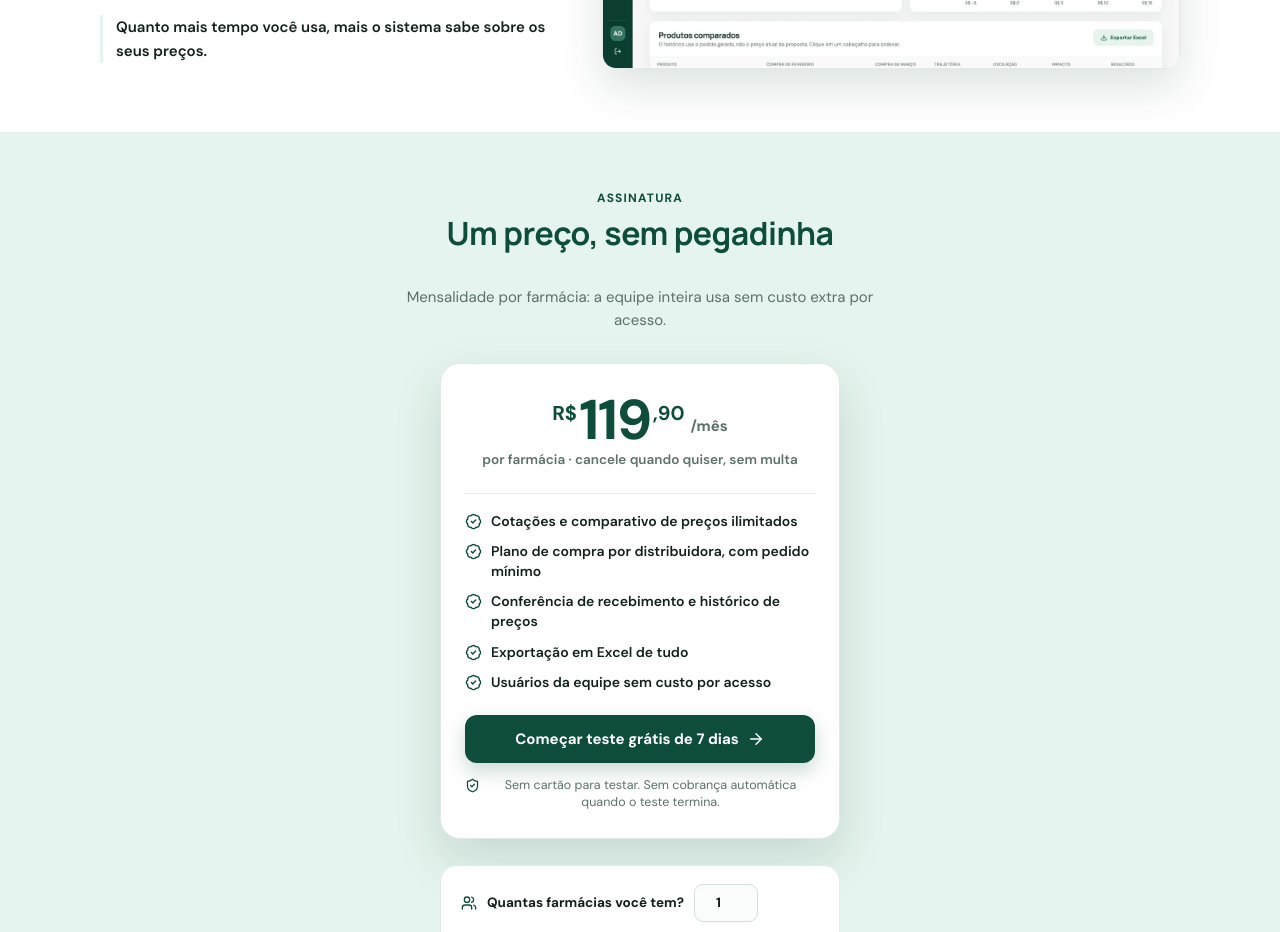
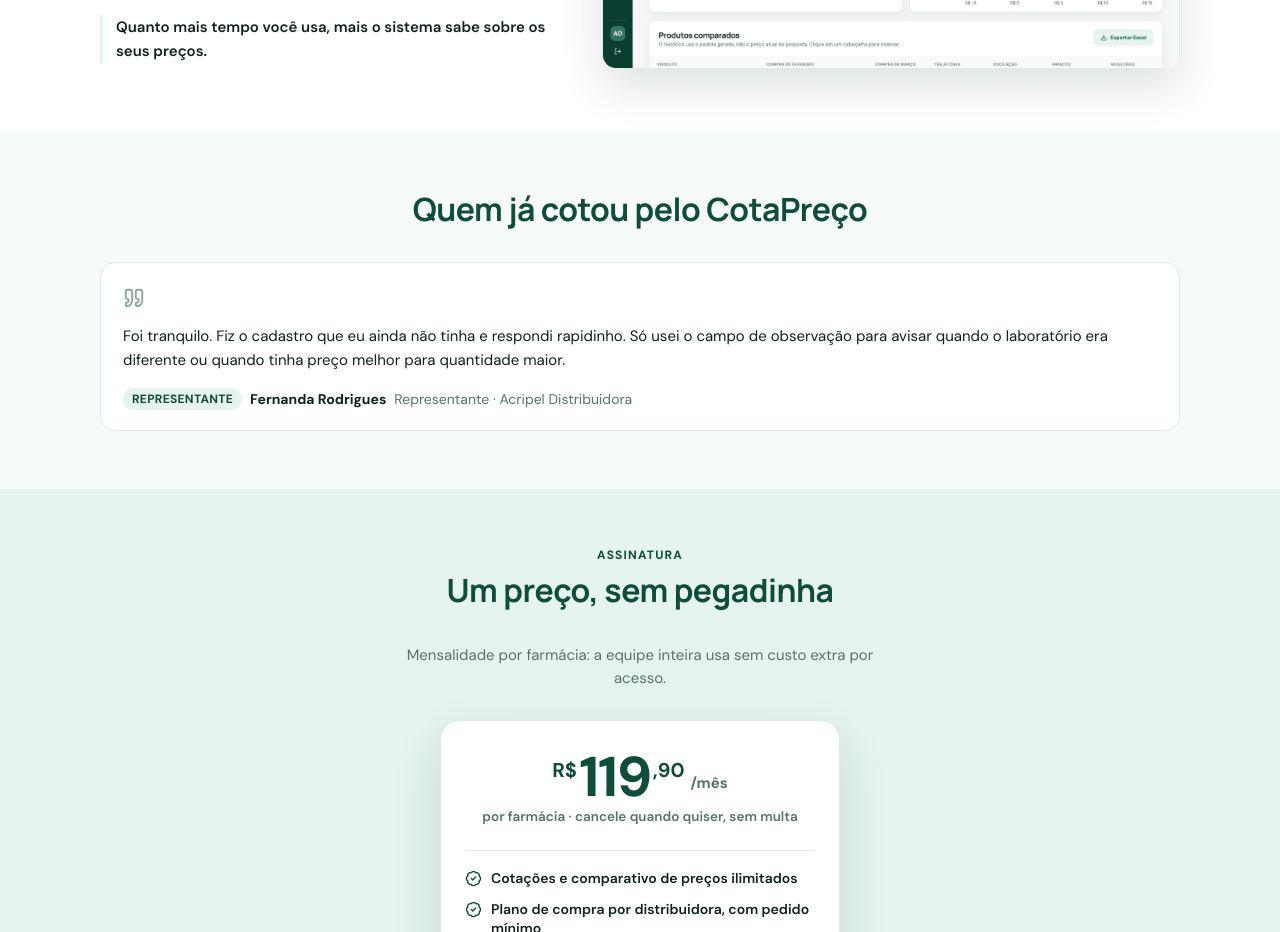
Before and after one commit to wesleyvicen/cotapreco_front, a React (Vite) app: page / in a window 1280 px wide. Shown: the part 3360-4292 px from the top of the page. Built offline with nearby package versions, Linux system fonts and the light colour scheme; no server answers.

Commit message:
feat(landing): adiciona seção de depoimentos (farmácia/representante)

```diff
--- a/src/landing.css
+++ b/src/landing.css
@@ -298,6 +298,52 @@
  * primeira coisa que o olho pega. Mostrar o preço na própria landing (em vez de só depois
  * do cadastro) é proposital — quem chega até aqui já decidiu que o produto resolve, e
  * esconder o valor nessa hora só adia uma objeção que vai aparecer de qualquer jeito. */
+/* Depoimentos --------------------------------------------------------- */
+.lp-depoimentos { background: #f6faf8; }
+.lp-depoimentos-lista {
+  display: grid;
+  gap: 16px;
+}
+.lp-depoimento {
+  position: relative;
+  padding: 24px 22px 20px;
+  border: 1px solid var(--lp-linha);
+  border-radius: 15px;
+  background: #fff;
+}
+.lp-depoimento-icone {
+  width: 22px;
+  height: 22px;
+  margin-bottom: 10px;
+  color: var(--lp-verde);
+  opacity: 0.5;
+}
+.lp-depoimento-texto {
+  margin: 0 0 16px;
+  color: var(--lp-tinta);
+  font-size: 15px;
+  line-height: 1.6;
+}
+.lp-depoimento footer {
+  display: flex;
+  flex-wrap: wrap;
+  align-items: center;
+  gap: 8px;
+  font-size: 14px;
+}
+.lp-depoimento-tipo {
+  padding: 3px 9px;
+  border-radius: 999px;
+  background: var(--lp-verde-claro);
+  color: var(--lp-verde);
+  font-size: 12px;
+  font-weight: 800;
+  text-transform: uppercase;
+  letter-spacing: 0.3px;
+}
+.lp-depoimento footer strong { color: var(--lp-tinta); }
+.lp-depoimento-papel { color: var(--lp-suave); }
+
 .lp-precos { background: var(--lp-verde-claro); }
 .lp-precos-interno { display: grid; justify-items: center; text-align: center; }
 .lp-precos-eyebrow {
@@ -639,6 +685,7 @@
   .lp-antes-depois { grid-template-columns: 1fr auto 1fr; gap: 18px; }
   .lp-seta svg { transform: none; }
   .lp-diferenciais { gap: 42px; }
+  .lp-depoimentos-lista { grid-template-columns: repeat(auto-fit, minmax(280px, 1fr)); }
   .lp-diferencial { grid-template-columns: 1fr 1.25fr; align-items: center; gap: 40px; }
   .lp-diferencial:nth-child(even) .lp-diferencial-texto { order: 2; }
   .lp-diferencial-estreito { grid-template-columns: 1fr 0.6fr; }
--- a/src/pages/PaginaLanding.tsx
+++ b/src/pages/PaginaLanding.tsx
@@ -1,4 +1,4 @@
-import { ArrowRight, BadgeCheck, Boxes, CheckCircle2, Clock3, FileSpreadsheet, LineChart, Link2, MessageCircle, PackageCheck, Search, ShieldCheck, Sparkles, Users } from 'lucide-react'
+import { ArrowRight, BadgeCheck, Boxes, CheckCircle2, Clock3, FileSpreadsheet, LineChart, Link2, MessageCircle, PackageCheck, Quote, Search, ShieldCheck, Sparkles, Users } from 'lucide-react'
 import { useEffect, useState } from 'react'
 import { money } from '../api'
 import RodapeSite from '../components/RodapeEmpresa'
@@ -39,6 +39,22 @@
     resposta: 'As cotações, os pedidos e o histórico de preços continuam seus. Você pode exportar em Excel a qualquer momento, inclusive durante o teste.',
   },
 ]
+
+type TipoDepoimento = 'farmacia' | 'representante'
+
+const DEPOIMENTOS: { tipo: TipoDepoimento; nome: string; papel: string; texto: string }[] = [
+  {
+    tipo: 'representante',
+    nome: 'Fernanda Rodrigues',
+    papel: 'Representante · Acripel Distribuidora',
+    texto: 'Foi tranquilo. Fiz o cadastro que eu ainda não tinha e respondi rapidinho. Só usei o campo de observação para avisar quando o laboratório era diferente ou quando tinha preço melhor para quantidade maior.',
+  },
+]
+
+const ROTULO_TIPO_DEPOIMENTO: Record<TipoDepoimento, string> = {
+  farmacia: 'Farmácia',
+  representante: 'Representante',
+}
 
 const DIFERENCIAIS = [
   {
@@ -210,6 +226,23 @@
         </div>
       </section>
 
+      <section className="lp-secao lp-depoimentos" aria-labelledby="depoimentos">
+        <div className="lp-container">
+          <h2 id="depoimentos">Quem já cotou pelo CotaPreço</h2>
+          <div className="lp-depoimentos-lista">
+            {DEPOIMENTOS.map(item => <article className="lp-depoimento" key={item.nome}>
+              <Quote className="lp-depoimento-icone" aria-hidden="true"/>
+              <p className="lp-depoimento-texto">{item.texto}</p>
+              <footer>
+                <span className="lp-depoimento-tipo">{ROTULO_TIPO_DEPOIMENTO[item.tipo]}</span>
+                <strong>{item.nome}</strong>
+                <span className="lp-depoimento-papel">{item.papel}</span>
+              </footer>
+            </article>)}
+          </div>
+        </div>
+      </section>
+
       <section className="lp-secao lp-precos" aria-labelledby="precos" id="precos">
         <div className="lp-container lp-precos-interno">
           <span className="lp-precos-eyebrow">Assinatura</span>
```
